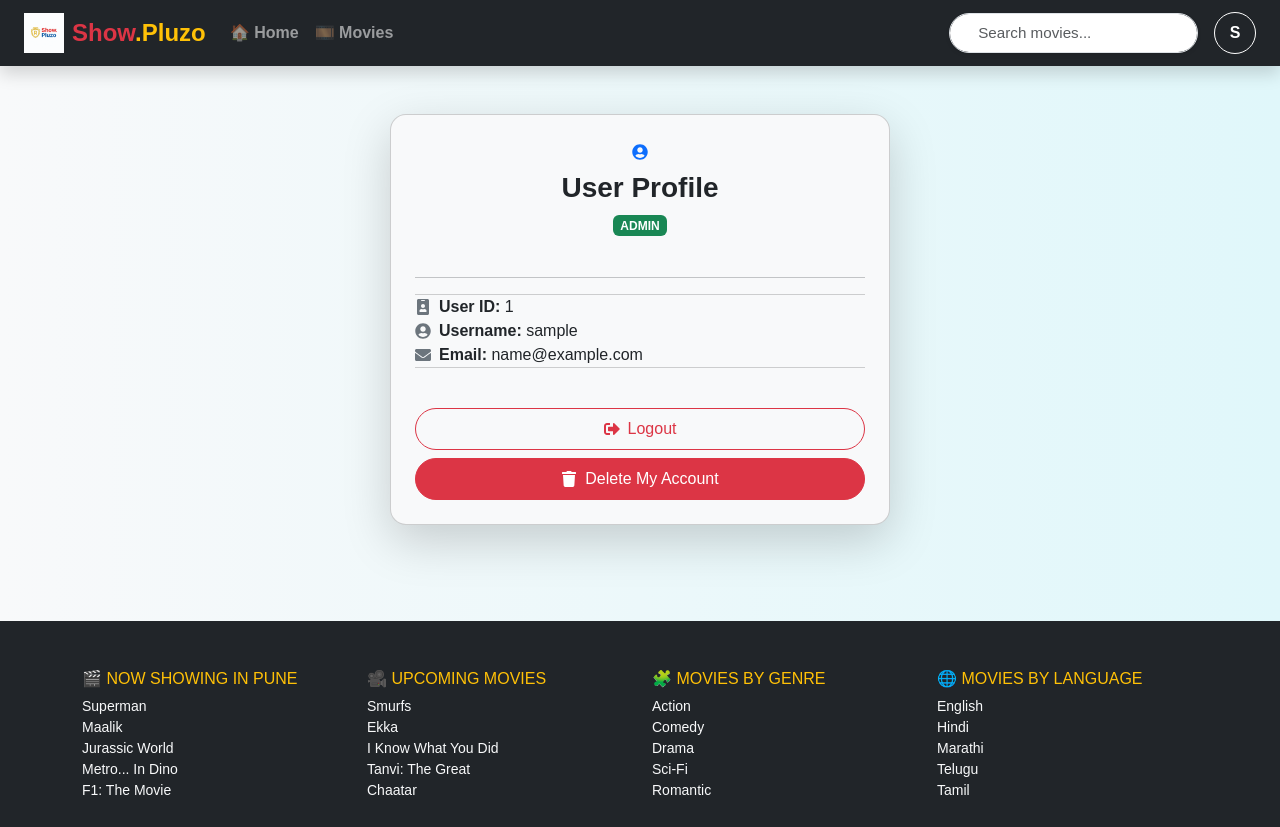
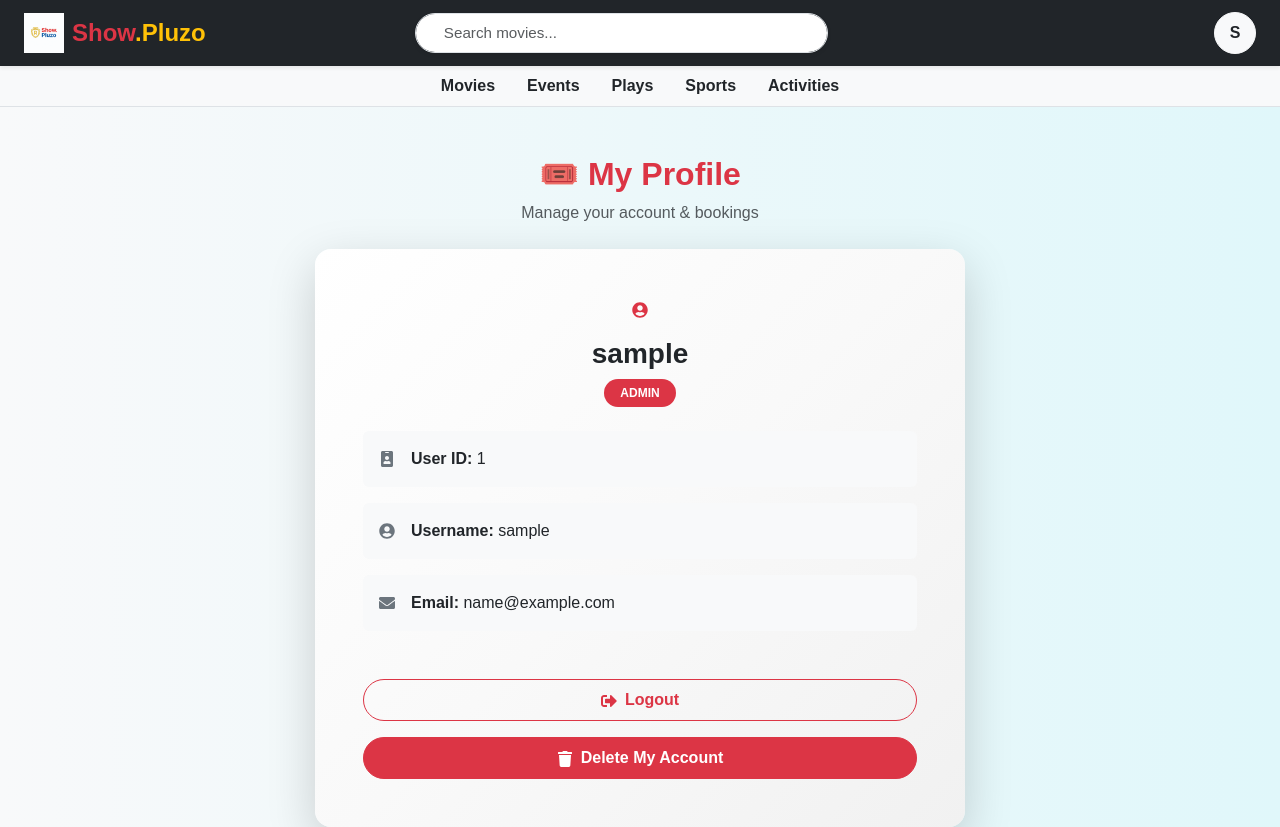
Before and after one commit to Onkarramgude/ShowPluzo, a React (Create React App) app: page /profile in a window 1280 px wide. Shown: the top 827 px of the page. Built offline with nearby package versions, Linux system fonts and the light colour scheme; sample sign-in values are in the browser's storage.

Commit message:
Updated Navbar and Home page styling

```diff
--- a/src/Home.js
+++ b/src/Home.js
@@ -41,23 +41,25 @@ function Home({ searchTerm = "" }) {
   };
 
   return (
-    <div className="bg-light py-3">
+    <div className="bg-light py-4">
       <div className="container">
         {user && (
-          <div className="bg-white p-4 rounded shadow-sm border mb-4">
-            <h5 className="mb-1">
+          <div className="bg-white p-4 rounded-3 shadow-sm border mb-4">
+            <h5 className="mb-1 fw-semibold text-dark">
               👋 Welcome, <span className="text-primary">{user.username}</span>
             </h5>
             <small className="text-muted">📧 {user.email}</small>
           </div>
         )}
 
-        <div className="d-flex justify-content-between align-items-center mb-4">
-          <h3 className="text-danger fw-bold mb-0">🎬 Now Showing</h3>
+        <div className="d-flex justify-content-between align-items-center mb-4 border-bottom pb-2">
+          <h3 className="text-dark fw-bold mb-0">
+            🎬 Now Showing
+          </h3>
           <div className="d-flex align-items-center gap-2">
-            <label className="fw-semibold">🎭 Filter by Genre:</label>
+            <label className="fw-semibold text-dark">🎭 Genre:</label>
             <select
-              className="form-select"
+              className="form-select form-select-sm border-dark"
               style={{ maxWidth: "200px" }}
               value={selectedGenre}
               onChange={(e) => setSelectedGenre(e.target.value)}
@@ -72,7 +74,7 @@ function Home({ searchTerm = "" }) {
         </div>
 
         {loading ? (
-          <div className="text-center py-4 fs-5">⏳ Loading movies...</div>
+          <div className="text-center py-5 fs-5 text-secondary">⏳ Loading movies...</div>
         ) : error ? (
           <div className="alert alert-danger text-center">{error}</div>
         ) : filteredMovies.length === 0 ? (
@@ -88,16 +90,15 @@ function Home({ searchTerm = "" }) {
                 onClick={() => handleClick(movie)}
                 style={{ cursor: "pointer" }}
               >
-                <div className="card border-0 shadow-sm h-100 rounded-4">
+                <div className="card border shadow h-100 rounded-3 classic-card">
                   <img
                     src={movie.posterUrl || "/default-poster.jpg"}
                     alt={movie.title}
-                    className="card-img-top rounded-top-4 home-movie-img"
+                    className="card-img-top rounded-top-3 home-movie-img"
                     style={{
-                      height: "350px",
+                      height: "320px",
                       objectFit: "cover",
-                      borderTopLeftRadius: "1rem",
-                      borderTopRightRadius: "1rem",
+                      borderBottom: "2px solid #ddd",
                     }}
                     onError={(e) => {
                       e.target.onerror = null;
@@ -105,18 +106,18 @@ function Home({ searchTerm = "" }) {
                     }}
                   />
                   <div className="card-body text-center d-flex flex-column">
-                    <h5 className="card-title fw-bold">{movie.title}</h5>
+                    <h5 className="card-title fw-bold text-dark">{movie.title}</h5>
                     <div className="mb-2">
                       {movie.genre && (
-                        <span className="badge bg-secondary me-1">{movie.genre}</span>
+                        <span className="badge bg-dark me-1">{movie.genre}</span>
                       )}
                       {movie.languages?.slice(0, 2).map((lang, i) => (
-                        <span key={i} className="badge bg-info text-dark me-1">
+                        <span key={i} className="badge bg-secondary text-light me-1">
                           {lang}
                         </span>
                       ))}
                     </div>
-                    <p className="text-muted small mt-auto">
+                    <p className="text-muted small mt-auto mb-0">
                       🕐 {movie.duration || "N/A"} min
                     </p>
                   </div>
--- a/src/Navbar.js
+++ b/src/Navbar.js
@@ -38,11 +38,17 @@ function Navbar({ onSearch }) {
   const hideSearch = location.pathname === "/book-ticket";
 
   return (
-    <nav className="navbar navbar-expand-lg navbar-dark bg-dark shadow sticky-top">
+    <>
+      {/* Top Navbar */}
+      <nav className="navbar navbar-expand-lg navbar-dark bg-dark shadow-sm sticky-top">
         <div className="container-fluid px-4">
-       <Link className="navbar-brand d-flex align-items-center gap-2" to="/">
+          {/* Brand / Logo */}
+          <Link
+            className="navbar-brand d-flex align-items-center gap-2"
+            to="/"
+          >
             <img
-    src="/ShowPluzo.png" // Or replace with your actual file name
+              src="/ShowPluzo.png"
               alt="Show.Pluzo Logo"
               style={{ height: "40px", width: "auto" }}
             />
@@ -51,7 +57,7 @@ function Navbar({ onSearch }) {
             </span>
           </Link>
 
-
+          {/* Toggler */}
           <button
             className="navbar-toggler"
             type="button"
@@ -63,45 +69,32 @@ function Navbar({ onSearch }) {
             <span className="navbar-toggler-icon" />
           </button>
 
+          {/* Collapse */}
           <div
             className={`collapse navbar-collapse ${
               !isNavCollapsed ? "show" : ""
             }`}
             id="navbarNav"
           >
-          <ul className="navbar-nav me-auto mb-2 mb-lg-0">
-            <li className="nav-item">
-              <Link className="nav-link fw-semibold" to="/">
-                🏠 Home
+            {/* Search in center (BookMyShow style) */}
+            {!hideSearch && (
+              <div className="mx-auto my-2 my-lg-0" style={{ width: "40%" }}>
+                <SearchBar onSearch={onSearch} />
+              </div>
+            )}
+
+            {/* Right side */}
+            <ul className="navbar-nav ms-auto align-items-center mb-0">
+              {!user ? (
+                <>
+                  <li className="nav-item me-2">
+                    <Link className="btn btn-outline-light" to="/login">
+                      Login
                     </Link>
                   </li>
                   <li className="nav-item">
-              <Link className="nav-link fw-semibold" to="/movies">
-                🎞️ Movies
-              </Link>
-            </li>
-          </ul>
-
-          <div className="d-flex align-items-center gap-3">
-            {!hideSearch && (
-              <div className="position-relative d-none d-md-block">
-                <div className="input-group input-group-sm">
-                  <SearchBar onSearch={onSearch} />
-                </div>
-              </div>
-            )}
-
-            <ul className="navbar-nav align-items-center mb-0">
-              {!user ? (
-                <>
-                  <li className="nav-item">
-                    <Link className="nav-link fw-semibold" to="/login">
-                      🔐 Login
-                    </Link>
-                  </li>
-                  <li className="nav-item">
-                    <Link className="nav-link fw-semibold" to="/register">
-                      📝 Register
+                    <Link className="btn btn-danger" to="/register">
+                      Register
                     </Link>
                   </li>
                 </>
@@ -113,8 +106,8 @@ function Navbar({ onSearch }) {
                 >
                   <button
                     ref={target}
-                    className="btn btn-outline-light rounded-circle d-flex align-items-center justify-content-center"
-                    style={{ width: "42px", height: "42px", fontWeight: "bold" }}
+                    className="btn btn-light rounded-circle d-flex align-items-center justify-content-center fw-bold text-dark"
+                    style={{ width: "42px", height: "42px" }}
                   >
                     {getInitials(user.username)}
                   </button>
@@ -157,7 +150,9 @@ function Navbar({ onSearch }) {
                               <li className="list-group-item bg-dark text-light">
                                 <button
                                   className="btn w-100 text-start text-light"
-                                  onClick={() => handleNavigate("/admin/contact-messages")}
+                                  onClick={() =>
+                                    handleNavigate("/admin/contact-messages")
+                                  }
                                 >
                                   📥 Contact Messages
                                 </button>
@@ -165,7 +160,9 @@ function Navbar({ onSearch }) {
                               <li className="list-group-item bg-dark text-light">
                                 <button
                                   className="btn w-100 text-start text-light"
-                                  onClick={() => handleNavigate("/admin/add-movie")}
+                                  onClick={() =>
+                                    handleNavigate("/admin/add-movie")
+                                  }
                                 >
                                   ➕ Add Movie
                                 </button>
@@ -173,7 +170,9 @@ function Navbar({ onSearch }) {
                               <li className="list-group-item bg-dark text-light">
                                 <button
                                   className="btn w-100 text-start text-light"
-                                  onClick={() => handleNavigate("/admin/add-theater")}
+                                  onClick={() =>
+                                    handleNavigate("/admin/add-theater")
+                                  }
                                 >
                                   🏢 Add Theater
                                 </button>
@@ -214,8 +213,29 @@ function Navbar({ onSearch }) {
             </ul>
           </div>
         </div>
+      </nav>
+
+      {/* Secondary Navbar (like BookMyShow categories) */}
+      <div className="bg-light border-bottom">
+        <div className="container d-flex flex-wrap justify-content-center py-2">
+          <Link className="nav-link px-3 fw-semibold text-dark" to="/movies">
+            Movies
+          </Link>
+          <Link className="nav-link px-3 fw-semibold text-dark" to="/events">
+            Events
+          </Link>
+          <Link className="nav-link px-3 fw-semibold text-dark" to="/plays">
+            Plays
+          </Link>
+          <Link className="nav-link px-3 fw-semibold text-dark" to="/sports">
+            Sports
+          </Link>
+          <Link className="nav-link px-3 fw-semibold text-dark" to="/activities">
+            Activities
+          </Link>
         </div>
-    </nav>
+      </div>
+    </>
   );
 }
 
--- a/src/Profile.js
+++ b/src/Profile.js
@@ -52,44 +52,62 @@ function Profile() {
 
   return (
     <div className="container mt-5 mb-5">
+      {/* BookMyShow style header */}
+      <div className="text-center mb-4">
+        <h2 className="fw-bold text-danger">🎟️ My Profile</h2>
+        <p className="text-muted">Manage your account & bookings</p>
+      </div>
+
       <div
-        className="card shadow-lg p-4 mx-auto rounded-4 bg-light"
-        style={{ maxWidth: "500px" }}
+        className="card border-0 shadow-lg mx-auto rounded-4"
+        style={{
+          maxWidth: "650px",
+          background:
+            "linear-gradient(135deg, #ffffff, #f9f9f9, #f1f1f1)",
+        }}
       >
+        <div className="card-body p-5">
+          {/* Profile Header */}
           <div className="text-center mb-4">
-          <FaUserCircle className="text-primary" size={72} />
-          <h3 className="mt-2 fw-bold">User Profile</h3>
-          <span className="badge bg-success">
+            <FaUserCircle className="text-danger" size={90} />
+            <h3 className="mt-3 fw-bold text-dark">{user.username}</h3>
+            <span className="badge bg-danger px-3 py-2 rounded-pill">
               {user.role?.toUpperCase() || "USER"}
             </span>
           </div>
 
-        <hr />
-
-        <ul className="list-group list-group-flush mb-3">
-          <li className="list-group-item bg-light d-flex align-items-center">
-            <FaIdBadge className="me-2 text-secondary" />
+          {/* Profile Info */}
+          <div className="row g-3">
+            <div className="col-md-12">
+              <div className="p-3 rounded bg-light d-flex align-items-center">
+                <FaIdBadge className="me-3 text-secondary" />
                 <span>
                   <strong>User ID:</strong> {user.id || "N/A"}
                 </span>
-          </li>
-          <li className="list-group-item bg-light d-flex align-items-center">
-            <FaUserCircle className="me-2 text-secondary" />
+              </div>
+            </div>
+            <div className="col-md-12">
+              <div className="p-3 rounded bg-light d-flex align-items-center">
+                <FaUserCircle className="me-3 text-secondary" />
                 <span>
                   <strong>Username:</strong> {user.username || "N/A"}
                 </span>
-          </li>
-          <li className="list-group-item bg-light d-flex align-items-center">
-            <FaEnvelope className="me-2 text-secondary" />
+              </div>
+            </div>
+            <div className="col-md-12">
+              <div className="p-3 rounded bg-light d-flex align-items-center">
+                <FaEnvelope className="me-3 text-secondary" />
                 <span>
                   <strong>Email:</strong> {user.email || "N/A"}
                 </span>
-          </li>
-        </ul>
+              </div>
+            </div>
+          </div>
 
-        <div className="text-center mt-4 d-flex flex-column gap-2">
+          {/* Action Buttons */}
+          <div className="text-center mt-5 d-flex flex-column gap-3">
             <button
-            className="btn btn-outline-danger rounded-pill px-4 py-2"
+              className="btn btn-outline-danger rounded-pill px-4 py-2 fw-semibold"
               onClick={logout}
             >
               <FaSignOutAlt className="me-2" />
@@ -97,7 +115,7 @@ function Profile() {
             </button>
 
             <button
-            className="btn btn-danger rounded-pill px-4 py-2"
+              className="btn btn-danger rounded-pill px-4 py-2 fw-semibold"
               onClick={handleDeleteAccount}
             >
               <FaTrash className="me-2" />
@@ -106,6 +124,7 @@ function Profile() {
           </div>
         </div>
       </div>
+    </div>
   );
 }
 
--- a/src/TicketBookingForm.js
+++ b/src/TicketBookingForm.js
@@ -143,7 +143,7 @@ function TicketBookingForm() {
 
     try {
       const options = {
-        key: "rzp_test_RxOrwvkBb4ULAS",
+        key: "rzp_test_RM7QiQWWO1vZPx",
         amount: totalPrice * 100,
         currency: "INR",
         name: "Pluzo Movie Booking",
--- a/src/Tickets.js
+++ b/src/Tickets.js
@@ -1,4 +1,4 @@
-// ✅ Updated Tickets.js with Active & History Separation
+// 🎟 BookMyShow-style Tickets Page (Bootstrap only)
 import React, { useEffect, useState, useCallback } from "react";
 import axios from "axios";
 import { useAuth } from "./AuthContext";
@@ -98,46 +98,44 @@ function Tickets() {
   };
 
   const now = new Date();
-  const activeTickets = tickets.filter((t) =>
-    t.status !== "cancelled" && new Date(t.showTime) > now
+  const activeTickets = tickets.filter(
+    (t) => t.status !== "cancelled" && new Date(t.showTime) > now
   );
-  const historyTickets = tickets.filter((t) =>
-    t.status !== "cancelled" && new Date(t.showTime) <= now
+  const historyTickets = tickets.filter(
+    (t) => t.status !== "cancelled" && new Date(t.showTime) <= now
   );
   const cancelledTickets = tickets.filter((t) => t.status === "cancelled");
 
+  // 🎟 Styled Ticket Card
   const renderTicketCard = (ticket) => {
     const isCancelled = ticket.status === "cancelled";
-    const isJustBooked = ticket.paymentId === justBookedPaymentId && justBookedVisible;
-
-    const cardClass = `card h-100 border-0 rounded-4 shadow-sm p-3 ${
-      isCancelled
-        ? "bg-light text-muted border border-danger"
-        : isJustBooked
-        ? "border border-success border-3 bg-white"
-        : ""
-    }`;
+    const isJustBooked =
+      ticket.paymentId === justBookedPaymentId && justBookedVisible;
 
     return (
       <div className="col" key={ticket.id}>
-        <div className={cardClass}>
+        <div
+          className={`card h-100 border-0 shadow-lg rounded-4 overflow-hidden ${
+            isCancelled
+              ? "bg-light text-muted border border-danger"
+              : isJustBooked
+              ? "border border-success border-3"
+              : ""
+          }`}
+        >
+          <div className="card-header bg-danger text-white fw-bold d-flex justify-content-between">
+            <span>🎬 {ticket.movieName || "Untitled Movie"}</span>
+            <span className="badge bg-light text-dark">
+              {ticket.seatType || "Seat"}
+            </span>
+          </div>
           <div className="card-body">
-            <h5
-              className={`card-title fw-bold mb-3 ${
-                isCancelled
-                  ? "text-danger text-decoration-line-through"
-                  : "text-success"
-              }`}
-            >
-              🎬 {ticket.movieName || "Untitled Movie"}
-            </h5>
-
-            <p className="mb-1">
+            <p className="mb-2">
               <FaTheaterMasks className="me-2 text-secondary" />
               <strong>Theater:</strong> {ticket.theaterLocation || "N/A"}
             </p>
 
-            <p className="mb-1">
+            <p className="mb-2">
               <FaClock className="me-2 text-secondary" />
               <strong>Show Time:</strong>{" "}
               {ticket.showTime
@@ -148,18 +146,26 @@ function Tickets() {
                 : "N/A"}
             </p>
 
-            <p className="mb-1">
+            <p className="mb-2">
               <FaChair className="me-2 text-secondary" />
               <strong>Seats:</strong>{" "}
-              <span className={`badge ${isCancelled ? "bg-secondary" : "bg-primary"}`}>
-                {ticket.seatCount || 0} ({ticket.seatType || "N/A"})
+              <span
+                className={`badge ${
+                  isCancelled ? "bg-secondary" : "bg-primary"
+                }`}
+              >
+                {ticket.seatCount || 0}
               </span>
             </p>
 
-            <p className="mb-1">
+            <p className="mb-2">
               <strong>Seat Numbers:</strong>{" "}
               {ticket.selectedSeats?.length ? (
-                <span className={`badge ${isCancelled ? "bg-secondary" : "bg-success"}`}>
+                <span
+                  className={`badge ${
+                    isCancelled ? "bg-secondary" : "bg-success"
+                  }`}
+                >
                   {renderSeatNumbers(ticket.selectedSeats)}
                 </span>
               ) : (
@@ -167,15 +173,18 @@ function Tickets() {
               )}
             </p>
 
-            <p className="mb-1">
+            <p className="mb-2">
               <FaRupeeSign className="me-2 text-secondary" />
               <strong>Total Price:</strong>{" "}
-              ₹<span className={isCancelled ? "text-decoration-line-through" : ""}>
+              ₹
+              <span
+                className={isCancelled ? "text-decoration-line-through" : ""}
+              >
                 {ticket.totalPrice || 0}
               </span>
             </p>
 
-            <p className="small mb-2">
+            <p className="small text-muted">
               <strong>Payment ID:</strong> {ticket.paymentId || "N/A"}
             </p>
 
@@ -190,7 +199,7 @@ function Tickets() {
             ) : (
               <>
                 <button
-                  className="btn btn-outline-danger btn-sm mt-2"
+                  className="btn btn-outline-danger btn-sm mt-3 rounded-pill"
                   onClick={() => cancelTicket(ticket.id)}
                 >
                   <FaTrash className="me-1" /> Cancel Ticket
@@ -207,10 +216,10 @@ function Tickets() {
   };
 
   return (
-    <div className="container mt-5">
-      <h2 className="text-primary mb-4 d-flex align-items-center">
+    <div className="container mt-5 mb-5">
+      <h2 className="text-danger fw-bold mb-4 d-flex align-items-center">
         <FaTicketAlt className="me-2" />
-        Your Booked Tickets
+        My Tickets
       </h2>
 
       {message && <div className="alert alert-success">{message}</div>}
@@ -226,8 +235,8 @@ function Tickets() {
         <>
           {activeTickets.length > 0 && (
             <>
-              <h4 className="text-success mt-4">🎟 Active Tickets</h4>
-              <div className="row row-cols-1 row-cols-md-2 row-cols-lg-3 g-4 mb-5">
+              <h4 className="text-success mt-4 mb-3">🎟 Active Tickets</h4>
+              <div className="row row-cols-1 row-cols-md-2 row-cols-lg-3 g-4">
                 {activeTickets.map(renderTicketCard)}
               </div>
             </>
@@ -235,8 +244,8 @@ function Tickets() {
 
           {historyTickets.length > 0 && (
             <>
-              <h4 className="text-secondary mt-4">📜 Ticket History</h4>
-              <div className="row row-cols-1 row-cols-md-2 row-cols-lg-3 g-4 mb-5">
+              <h4 className="text-secondary mt-5 mb-3">📜 Ticket History</h4>
+              <div className="row row-cols-1 row-cols-md-2 row-cols-lg-3 g-4">
                 {historyTickets.map(renderTicketCard)}
               </div>
             </>
@@ -244,7 +253,7 @@ function Tickets() {
 
           {cancelledTickets.length > 0 && (
             <>
-              <h4 className="text-danger mt-4">❌ Cancelled Tickets</h4>
+              <h4 className="text-danger mt-5 mb-3">❌ Cancelled Tickets</h4>
               <div className="row row-cols-1 row-cols-md-2 row-cols-lg-3 g-4">
                 {cancelledTickets.map(renderTicketCard)}
               </div>
--- a/src/index.css
+++ b/src/index.css
@@ -351,3 +351,18 @@ svg {
   width: 1em !important;
   height: 1em !important;
 }
+/* Classic card styling */
+.classic-card {
+  transition: transform 0.2s ease, box-shadow 0.2s ease;
+}
+
+.classic-card:hover {
+  transform: translateY(-5px);
+  box-shadow: 0 6px 20px rgba(0, 0, 0, 0.2);
+}
+
+/* Movie image */
+.home-movie-img {
+  border-top-left-radius: 0.75rem !important;
+  border-top-right-radius: 0.75rem !important;
+}
```
Lines whose indentation alone changed are shown as unchanged.
